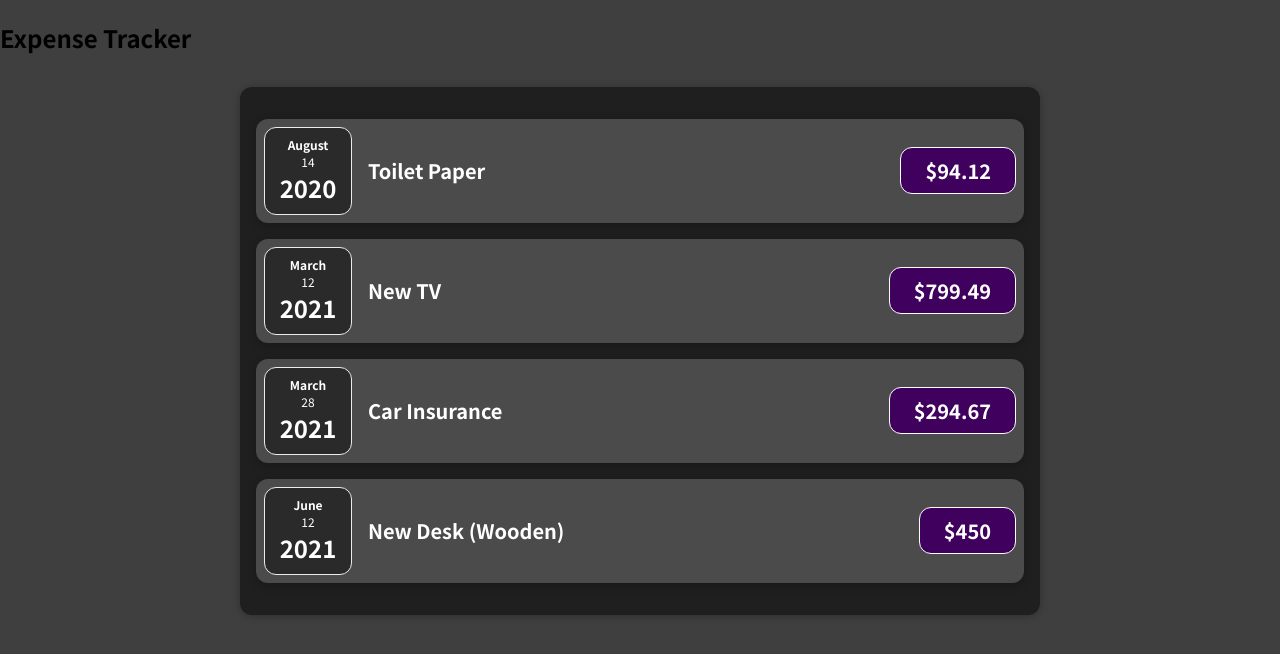
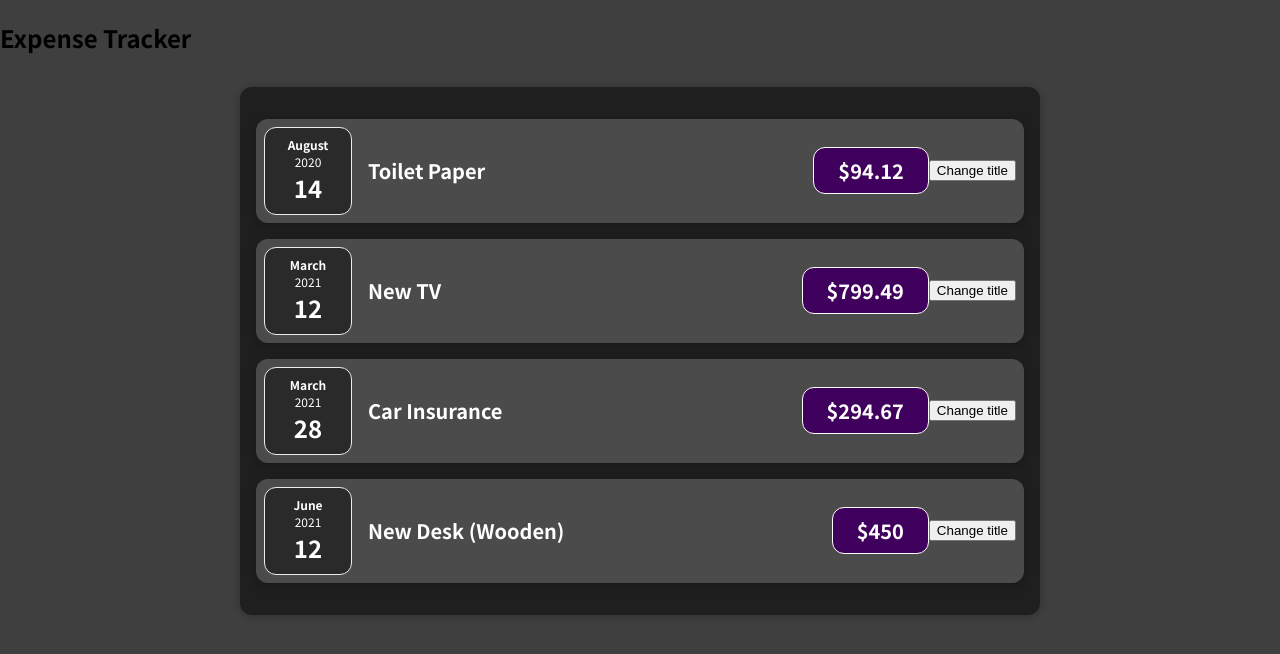
Before and after one commit to psison92/expense-tracker, a React (Create React App) app: page / in a window 1280 px wide. Shown: the top 654 px of the page. Built offline with nearby package versions, Linux system fonts and the light colour scheme.

Commit message:
add useState to expenseItem

```diff
--- a/src/App.jsx
+++ b/src/App.jsx
@@ -1,4 +1,5 @@
-import ExpenseList from "./components/ExpenseList";
+import React from "react";
+import ExpenseList from "./components/Expenses/ExpenseList";
 
 function App() {
   const expenses = [
--- a/src/components/ExpenseDate.jsx
+++ b/src/components/Expenses/ExpenseDate.jsx
@@ -1,3 +1,4 @@
+import React from 'react'
 import './ExpenseDate.css'
 
 const ExpenseDate = props => {
@@ -8,8 +9,8 @@ const ExpenseDate = props => {
   return (
     <div className="expense-date">
       <div className="expense-date__month">{month}</div>
-      <div className="expense-date__year">{day}</div>
-      <div className="expense-date__day">{year}</div>
+      <div className="expense-date__year">{year}</div>
+      <div className="expense-date__day">{day}</div>
     </div>
   )
 }
--- a/src/components/ExpenseItem.jsx
+++ b/src/components/Expenses/ExpenseItem.jsx
@@ -1,15 +1,22 @@
+import React, { useState } from 'react'
 import ExpenseDate from './ExpenseDate'
 import './ExpenseItem.css'
 
 const ExpenseItem = props => {
+  const [title, setTitle] = useState(props.title)
+
+  const clickHandler = () => {
+    setTitle('Updated!')
+  }
 
   return (
     <div className='expense-item'>
       <ExpenseDate date={props.date}/>
       <div className='expense-item__description'>
-        <h2>{props.title}</h2>
+        <h2>{title}</h2>
         <div className='expense-item__price'>${props.amount}</div>
       </div>
+      <button onClick={clickHandler}>Change title</button>
     </div>
   )
 }
--- a/src/components/ExpenseList.jsx
+++ b/src/components/Expenses/ExpenseList.jsx
@@ -1,3 +1,4 @@
+import React from 'react'
 import './ExpenseList.css'
 import ExpenseItem from "./ExpenseItem"
 
```
Also changed, not shown: src/components/Expenses/ExpenseDate.css (renamed from src/components/ExpenseDate.css), src/components/Expenses/ExpenseItem.css (renamed from src/components/ExpenseItem.css), src/components/Expenses/ExpenseList.css (renamed from src/components/ExpenseList.css).
